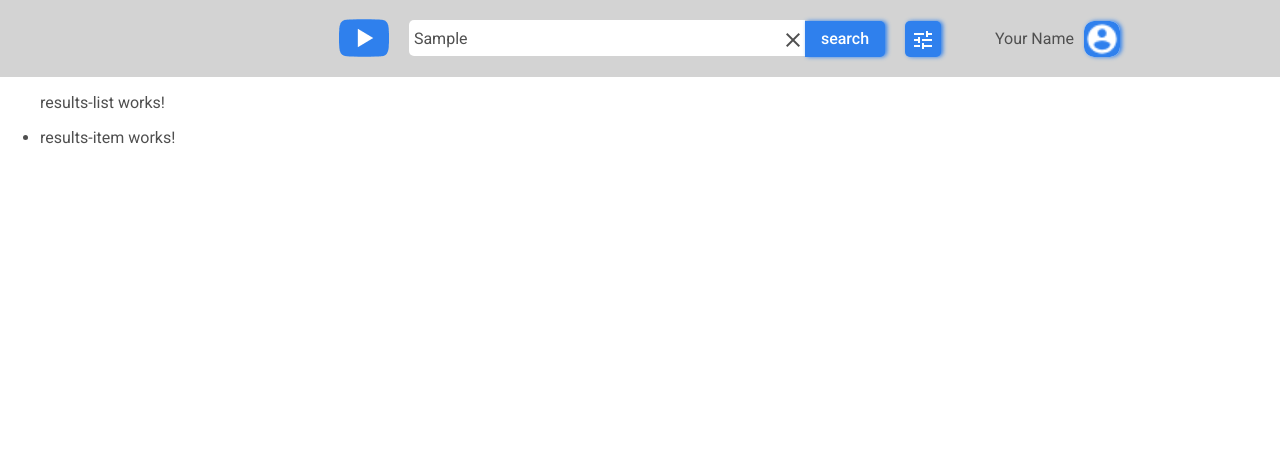
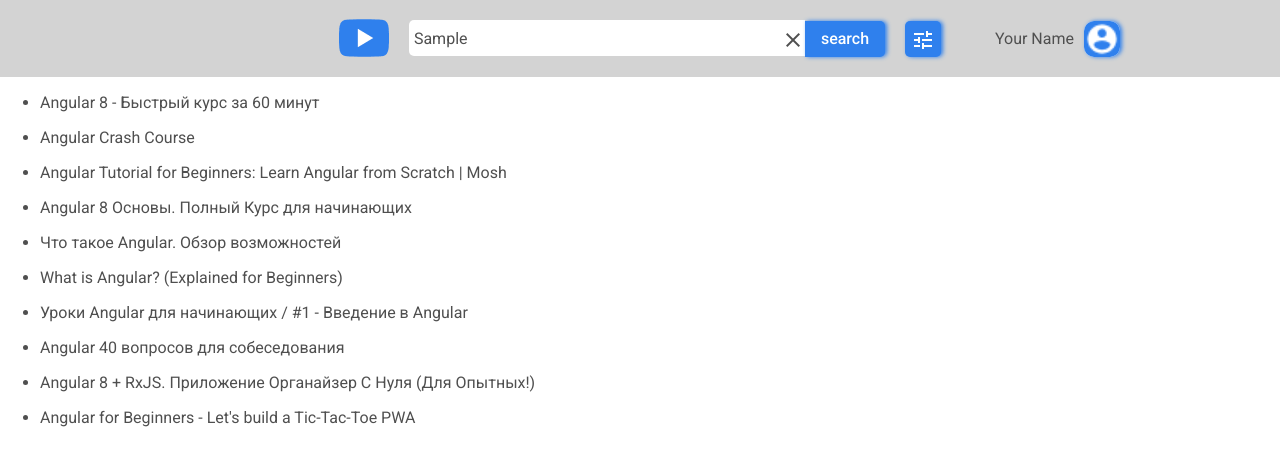
Before and after one commit to Musmen/youtube-client-self-education, an Angular app: page / in a window 1280 px wide. Both pictures are taken after typing "Sample" into the empty fields and a click on the button "search". Shown: the top 466 px of the page. Built offline with nearby package versions, Linux system fonts and the light colour scheme.

Commit message:
feat: add fake searching functionality

```diff
--- a/src/app/app.component.html
+++ b/src/app/app.component.html
@@ -1,3 +1,2 @@
-<!-- <h1>{{title}}</h1> -->
-<app-header></app-header>
-<app-results-list></app-results-list>
+<app-header (startSearchEvent)="startSearch($event)"></app-header>
+<app-results-list [searchResult]="searchResult"></app-results-list>
--- a/src/app/app.component.ts
+++ b/src/app/app.component.ts
@@ -1,4 +1,6 @@
-import { Component } from '@angular/core';
+import { Component, Input, SimpleChanges, OnChanges } from '@angular/core';
+import { ResponseList } from '../app/models/response.model';
+import { YOU_TUBE_RESPONSE } from '../mock-data/mock-search-results';
 
 @Component({
   selector: 'app-root',
@@ -6,5 +8,15 @@ import { Component } from '@angular/core';
   styleUrls: ['./app.component.scss']
 })
 export class AppComponent {
-  // title = 'YouTube-Client';
+  searchResult : ResponseList;
+
+  constructor() { }
+
+  startSearch(searchRequest : string) : void {
+    this.searchResult = this.fetchYouTube(searchRequest);
+  }
+
+  fetchYouTube(searchRequest : string) : ResponseList {
+    if (searchRequest) return YOU_TUBE_RESPONSE;
+  }
 }
--- a/src/app/components/header/header.component.html
+++ b/src/app/components/header/header.component.html
@@ -1,7 +1,7 @@
 <div class="wrapper">
   <div class="upper-block">
     <app-logo></app-logo>
-    <app-search-form></app-search-form>
+    <app-search-form (searchRequestEnterEvent)="setSearchRequest($event)"></app-search-form>
     <app-sorting-button (sortingPanelToggleEvent)="toggleSortingPanel($event)"></app-sorting-button>
     <app-login></app-login>
   </div>
--- a/src/app/components/header/header.component.ts
+++ b/src/app/components/header/header.component.ts
@@ -1,4 +1,4 @@
-import { Component, OnInit, Input } from '@angular/core';
+import { Component, OnInit, Input, Output, EventEmitter } from '@angular/core';
 
 @Component({
   selector: 'app-header',
@@ -7,12 +7,19 @@ import { Component, OnInit, Input } from '@angular/core';
 })
 export class HeaderComponent implements OnInit {
   @Input() isSortingPanelOpen: boolean = false;
+  @Input() searchRequest: string = '';
+  @Output() startSearchEvent = new EventEmitter<string>();
+
+  constructor() { }
 
   toggleSortingPanel(sortingPanelState : boolean) : void {
     this.isSortingPanelOpen = sortingPanelState;
   }
 
-  constructor() { }
+  setSearchRequest(searchRequest : string) : void {
+    this.searchRequest = searchRequest;
+    this.startSearchEvent.emit(this.searchRequest);
+  }
 
   ngOnInit(): void {
   }
--- a/src/app/components/results-item/results-item.component.html
+++ b/src/app/components/results-item/results-item.component.html
@@ -1 +1 @@
-<p>results-item works!</p>
+<p>{{searchItem.snippet.localized.title}}</p>
--- a/src/app/components/results-item/results-item.component.ts
+++ b/src/app/components/results-item/results-item.component.ts
@@ -1,4 +1,4 @@
-import { Component, OnInit } from '@angular/core';
+import { Component, OnInit, Input } from '@angular/core';
 import { ResponseItem } from '../../models/response.model';
 
 @Component({
@@ -7,7 +7,7 @@ import { ResponseItem } from '../../models/response.model';
   styleUrls: ['./results-item.component.scss']
 })
 export class ResultsItemComponent implements OnInit {
-  resultsItem: ResponseItem;
+  @Input() searchItem : ResponseItem;
 
   constructor() { }
 
--- a/src/app/components/results-list/results-list.component.html
+++ b/src/app/components/results-list/results-list.component.html
@@ -1,5 +1,7 @@
-<ul> results-list works!
-  <li>
-    <app-results-item></app-results-item>
-  </li>
+<ul>
+  <ng-container *ngIf="searchItems">
+    <li *ngFor="let searchItem of searchItems">
+      <app-results-item [searchItem]="searchItem"></app-results-item>
+    </li>
+  </ng-container>
 </ul>
--- a/src/app/components/results-list/results-list.component.ts
+++ b/src/app/components/results-list/results-list.component.ts
@@ -1,5 +1,5 @@
-import { Component, OnInit } from '@angular/core';
-import { ResponseList } from '../../models/response.model';
+import { Component, OnInit, Input, SimpleChanges } from '@angular/core';
+import { ResponseList, ResponseItem } from '../../models/response.model';
 
 @Component({
   selector: 'app-results-list',
@@ -7,10 +7,15 @@ import { ResponseList } from '../../models/response.model';
   styleUrls: ['./results-list.component.scss']
 })
 export class ResultsListComponent implements OnInit {
-  resultsList : ResponseList;
+  @Input() searchResult : ResponseList;
+  searchItems : ResponseItem[];
 
   constructor() { }
 
   ngOnInit(): void {
   }
+
+  ngOnChanges(changes: SimpleChanges) {
+    if (changes.searchResult.currentValue) this.searchItems = changes.searchResult.currentValue.items;
+  }
 }
--- a/src/app/components/search-form/search-form.component.html
+++ b/src/app/components/search-form/search-form.component.html
@@ -1,7 +1,7 @@
-<form class="search-form" name="search-form">
+<form class="search-form" name="search-form" (submit)="searchFormSubmit()">
   <label class="search-form-input-label">
     <input class="search-form-input" type="text" [(ngModel)]="searchRequest" name="search-form-input"
-    placeholder="What are you want to find out?">
+      placeholder="What are you want to find out?">
     <button class="clear-button" mat-button aria-label="Clear" *ngIf="searchRequest" type="button" (click)="searchRequest=''">
       <mat-icon>clear</mat-icon>
     </button>
--- a/src/app/components/search-form/search-form.component.ts
+++ b/src/app/components/search-form/search-form.component.ts
@@ -7,9 +7,14 @@ import { Component, Input, Output, EventEmitter, OnInit } from '@angular/core';
 })
 export class SearchFormComponent implements OnInit {
 
-  @Input() searchRequest = '';
+  @Input() searchRequest : string = '';
+  @Output() searchRequestEnterEvent = new EventEmitter<string>();
 
   constructor() { }
+
+  searchFormSubmit() : void {
+    if (this.searchRequest) this.searchRequestEnterEvent.emit(this.searchRequest);
+  }
 
   ngOnInit(): void {
   }
--- a/src/mock-data/mock-search-results.ts
+++ b/src/mock-data/mock-search-results.ts
@@ -1,6 +1,6 @@
 import { ResponseList } from '../app/models/response.model';
 
-export const RESULTS : ResponseList = {
+export const YOU_TUBE_RESPONSE : ResponseList = {
   "kind": "youtube#videoListResponse",
   "etag": "\"Fznwjl6JEQdo1MGvHOGaz_YanRU/Cmodw7c5XPTM8Yg3kMXelihxek4\"",
   "pageInfo": {
```
